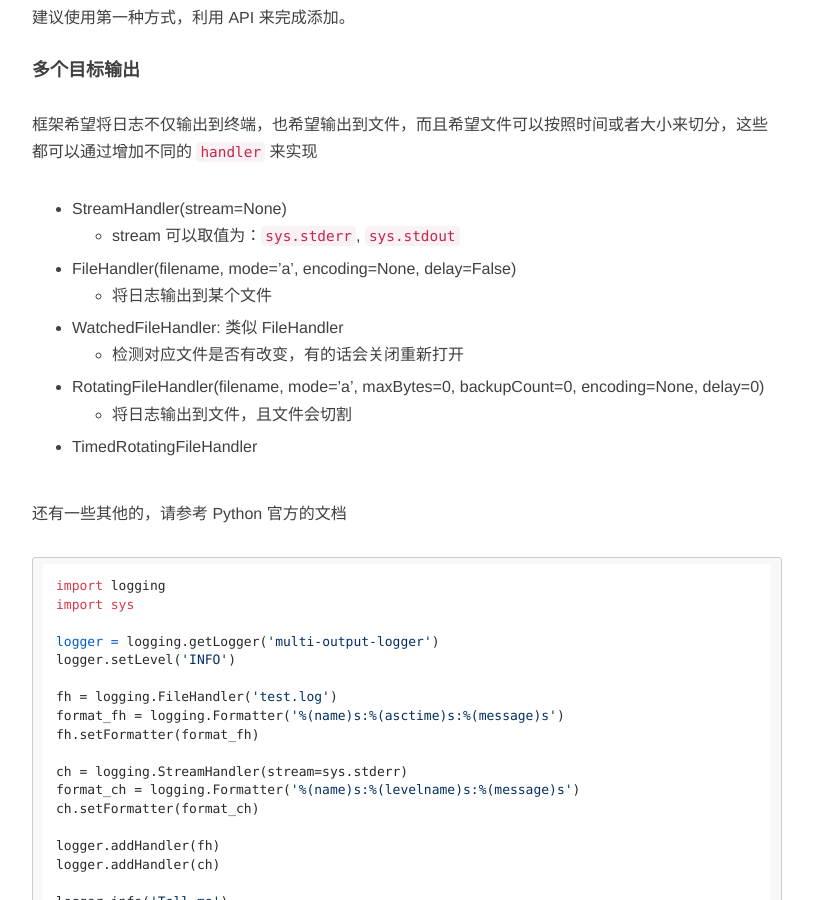
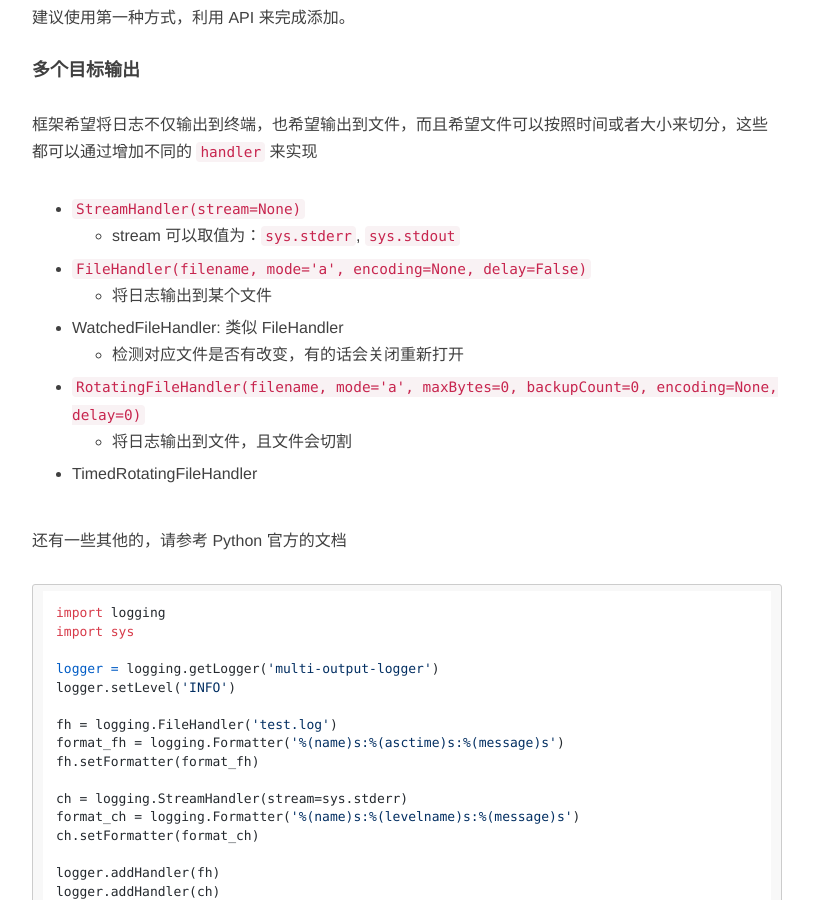
Before and after one commit to chunyang-wen/chunyang-wen.github.io, a Jekyll site: the page built from _posts/2018-10-27-python-log-module.md, in a window 1280 px wide and 900 px high, scrolled down 3716 px. Shown: the whole window, without its empty margins (233-1046 px from the left). Built offline with Jekyll 4.4.1, drawn with Linux system fonts in a browser that asks for light colours; nearby versions of some CDN libraries; comment, search, counter and statistics services are not loaded.

Commit message:
Modify: update format

````diff
--- a/_posts/2018-10-27-python-log-module.md
+++ b/_posts/2018-10-27-python-log-module.md
@@ -59,6 +59,7 @@ logging.warn('I warn you!')
 |relativeCreated	|%(relativeCreated)d	Time in milliseconds when the LogRecord was created, relative to the time the logging module was loaded.|
 |thread	|%(thread)d	|Thread ID (if available).|
 |threadName	|%(threadName)s	|Thread name (if available).|
+
 
 ```python
 import logging
@@ -126,11 +127,10 @@ logger2.info('I am TestLogger2')
 只要保证系统在打印日志时，不要和普通用户使用同样的 `logger` 即可。而且在创建`logger` 的格式上完全
 可以自定义。其主要就是通过不同的 `handler` 来实现的。
 
-+ addHandler(handler)
-+ logger.handlers = [handler1, handler2]
++ `addHandler(handler)`
++ `logger.handlers = [handler1, handler2]`
 
 建议使用第一种方式，利用 API 来完成添加。
-
 
 <a id="file-stdout-stderr"></a>
 
@@ -138,13 +138,13 @@ logger2.info('I am TestLogger2')
 
 框架希望将日志不仅输出到终端，也希望输出到文件，而且希望文件可以按照时间或者大小来切分，这些都可以通过增加不同的 `handler` 来实现
 
-+ StreamHandler(stream=None)
++ `StreamHandler(stream=None)`
   + stream 可以取值为：`sys.stderr`, `sys.stdout`
-+ FileHandler(filename, mode='a', encoding=None, delay=False)
++ `FileHandler(filename, mode='a', encoding=None, delay=False)`
   + 将日志输出到某个文件
 + WatchedFileHandler: 类似 FileHandler
   + 检测对应文件是否有改变，有的话会关闭重新打开
-+ RotatingFileHandler(filename, mode='a', maxBytes=0, backupCount=0, encoding=None, delay=0)
++ `RotatingFileHandler(filename, mode='a', maxBytes=0, backupCount=0, encoding=None, delay=0)`
   + 将日志输出到文件，且文件会切割
 + TimedRotatingFileHandler
 
````
